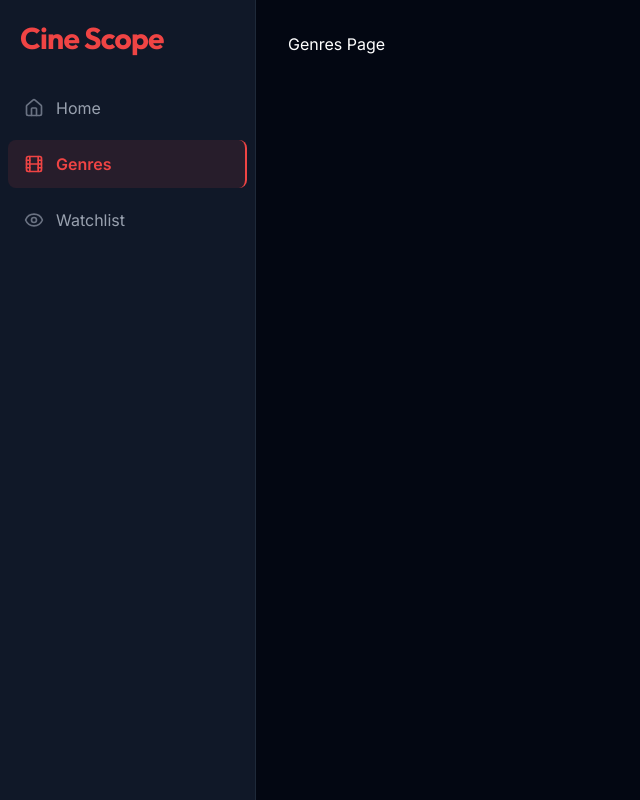
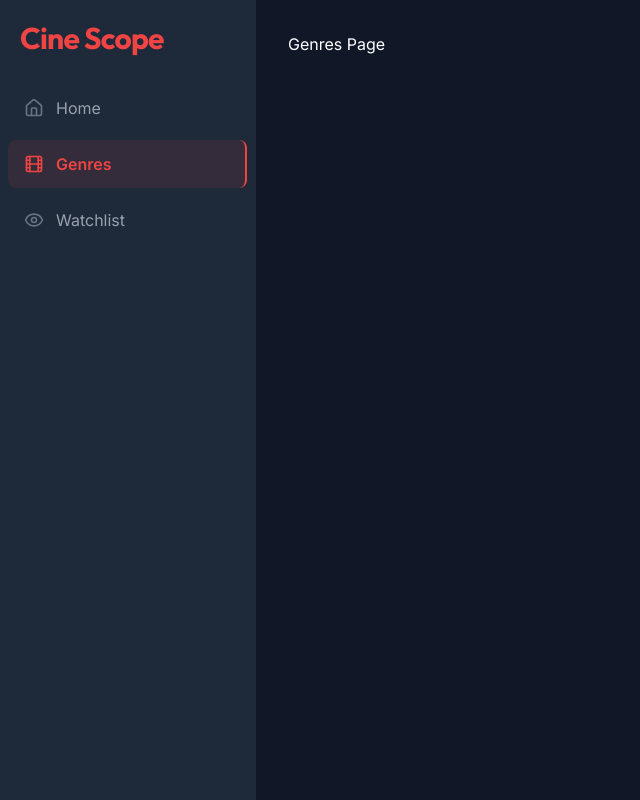
Before and after one commit to rifat-hassan-nibir/cine-scope, a Next.js app: page /genres in a window 1280 px wide. Shown: the whole page, without its empty margins (0-640 px from the left). Built offline with nearby package versions, Linux system fonts and the light colour scheme.

Commit message:
refactor: change the bg color of DesktopNav and the main content

```diff
--- a/app/layout.tsx
+++ b/app/layout.tsx
@@ -26,7 +26,7 @@ export default function RootLayout({
   return (
     <html lang="en">
       <body
-        className={`${inter.variable} ${outfit.variable} font-sans antialiased bg-gray-950 text-white`}
+        className={`${inter.variable} ${outfit.variable} font-sans antialiased bg-gray-900 text-white`}
       >
         <div className="flex">
           {/* desktop nav */}
--- a/components/DesktopNav.tsx
+++ b/components/DesktopNav.tsx
@@ -8,7 +8,7 @@ export default function DesktopNav() {
   const pathname = usePathname();
 
   return (
-    <nav className="hidden md:flex flex-col p-2 w-64 h-screen bg-gray-900 border-r border-r-gray-800">
+    <nav className="hidden md:flex flex-col p-2 w-64 h-screen bg-gray-800 border-r border-r-gray-800">
       <div>
         {/* logo */}
         <p className="text-primary text-3xl font-bold pb-5 font-outfit tracking-tight p-3">
```
